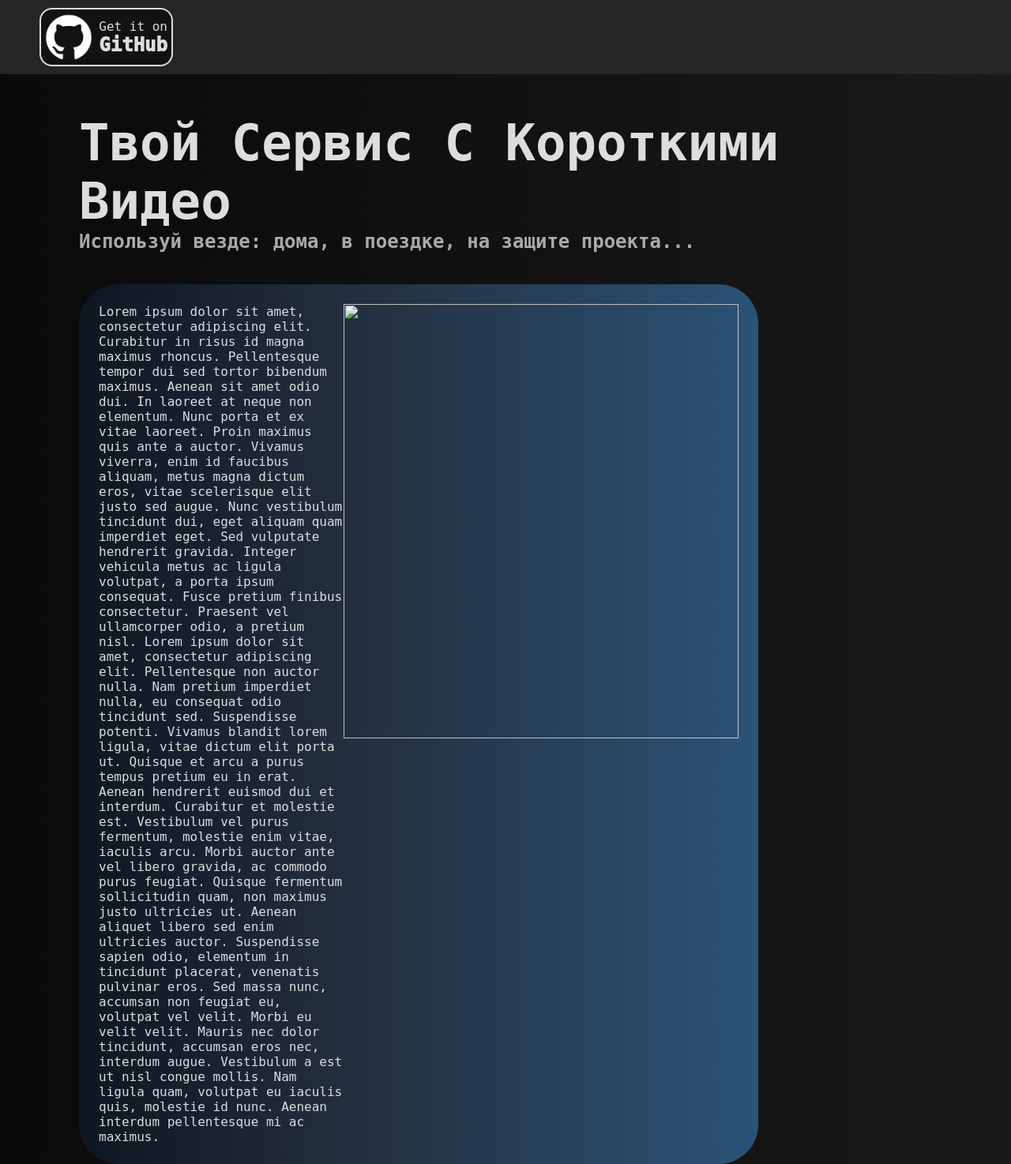
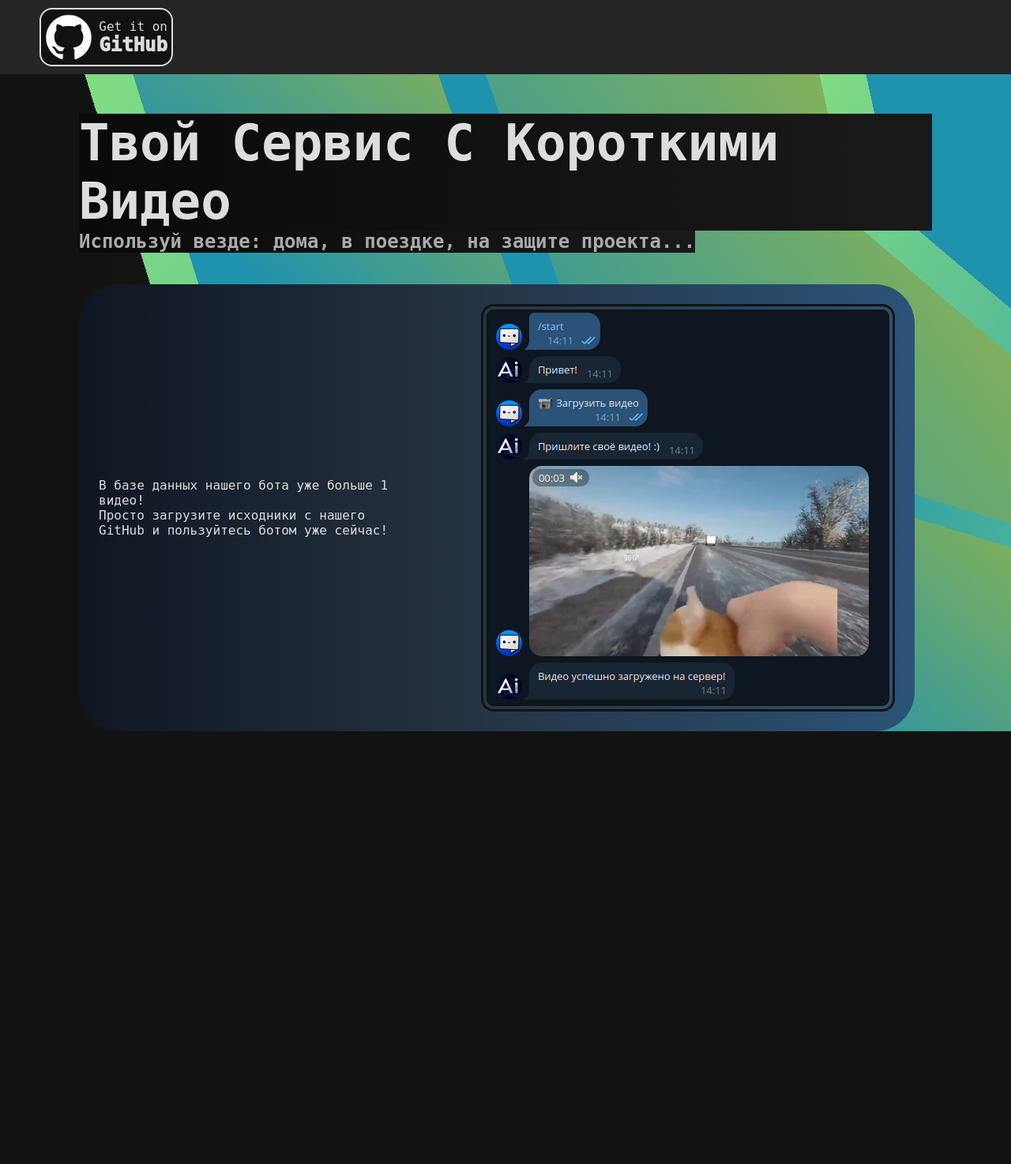
Before and after one commit to SMS-message/WEBProject, a Flask app: page / in a window 1280 px wide. Shown: the whole page at 79% size. After the commit the page ends 926 px from the top, so only its background shows below. Run offline with Flask 3, Linux system fonts and the light colour scheme; data comes from the database, SQL or seed files in the repository; both versions use the stored data as it was after the commit.

Commit message:
Работа над ботом: Бот может скачивать видео, Изменён дизайн сайта, Обновлено тз

```diff
--- a/site/index.html
+++ /dev/null
@@ -1,47 +0,0 @@
-<!DOCTYPE html>
-<html lang="en">
-<head>
-    <meta charset="UTF-8">
-    <link rel="shortcut icon" href="static/icons/favicon.ico" type="image/x-icon">
-    <link rel="stylesheet" href="static/css/style.css">
-    <title>Умное имя сайта</title>
-</head>
-<body>
-<div id="headerDiv">
-    <div id="gitHubDiv">
-        <img src="static/img/github_dark.png" alt="" width="60" height="60">
-        <div>
-            <p>Get it on</p>
-            <button id="gitHubBtn">GitHub</button>
-        </div>
-    </div>
-</div>
-<div id="mainBody">
-    <h1>Твой Сервис С Короткими Видео</h1>
-    <h2>Используй везде: дома, в поездке, на защите проекта...</h2>
-    <div id="descriptionDiv">
-        <div>
-            Lorem ipsum dolor sit amet, consectetur adipiscing elit. Curabitur in risus id magna maximus rhoncus.
-            Pellentesque tempor dui sed tortor bibendum maximus. Aenean sit amet odio dui. In laoreet at neque non
-            elementum. Nunc porta et ex vitae laoreet. Proin maximus quis ante a auctor. Vivamus viverra, enim id
-            faucibus aliquam, metus magna dictum eros, vitae scelerisque elit justo sed augue. Nunc vestibulum tincidunt
-            dui, eget aliquam quam imperdiet eget. Sed vulputate hendrerit gravida. Integer vehicula metus ac ligula
-            volutpat, a porta ipsum consequat. Fusce pretium finibus consectetur. Praesent vel ullamcorper odio, a
-            pretium nisl. Lorem ipsum dolor sit amet, consectetur adipiscing elit. Pellentesque non auctor nulla. Nam
-            pretium imperdiet nulla, eu consequat odio tincidunt sed. Suspendisse potenti.
-
-            Vivamus blandit lorem ligula, vitae dictum elit porta ut. Quisque et arcu a purus tempus pretium eu in erat.
-            Aenean hendrerit euismod dui et interdum. Curabitur et molestie est. Vestibulum vel purus fermentum,
-            molestie enim vitae, iaculis arcu. Morbi auctor ante vel libero gravida, ac commodo purus feugiat. Quisque
-            fermentum sollicitudin quam, non maximus justo ultricies ut. Aenean aliquet libero sed enim ultricies
-            auctor. Suspendisse sapien odio, elementum in tincidunt placerat, venenatis pulvinar eros. Sed massa nunc,
-            accumsan non feugiat eu, volutpat vel velit. Morbi eu velit velit. Mauris nec dolor tincidunt, accumsan eros
-            nec, interdum augue. Vestibulum a est ut nisl congue mollis. Nam ligula quam, volutpat eu iaculis quis,
-            molestie id nunc. Aenean interdum pellentesque mi ac maximus.
-        </div>
-        <img src="" alt="" width="" height="">
-    </div>
-</div>
-<script src="static/js/script.js"></script>
-</body>
-</html>
--- a/site/main.py
+++ b/site/main.py
@@ -1,14 +1,17 @@
-from flask import Flask
+import sqlite3
+
+from flask import Flask, render_template
 
 
 def main() -> None:
     app = Flask(__name__)
 
     @app.route("/")
+    @app.route("/index")
     def root() -> str:
-        with open("index.html", mode="r", encoding="utf-8") as html:
-            return html.read()
+        n = len(tuple(sqlite3.connect("../bot/db/VideoHoster.db").cursor().execute("SELECT ID FROM Videos;")))
 
+        return render_template("index.html", number_of_videos=n)
     app.run(port=1501, host="127.0.0.1")
 
 
--- a/site/static/css/style.css
+++ b/site/static/css/style.css
@@ -14,9 +14,10 @@
     font-display: swap;
 }
 
-
 body, html {
-    background: linear-gradient(90deg, rgba(10,10,10,1) 0%, rgba(25,25,25,1) 100%);
+    background-position: center;
+    background-repeat: no-repeat;
+    background: url("../img/bg.png");
 }
 
 #headerDiv {
@@ -56,6 +57,7 @@ body, html {
 
     border: none;
     background: none;
+    cursor: pointer;
 
     font-weight: 1000;
     font-size: 24px;
@@ -67,18 +69,23 @@ body, html {
 }
 
 #mainBody > h1 {
+    width: fit-content;
+    background: linear-gradient(90deg, rgba(10,10,10,1) 0%, rgba(25,25,25,1) 100%);
     font-size: 64px;
 }
 
 #mainBody > h2 {
+    width: fit-content;
+    background: linear-gradient(90deg, rgba(10,10,10,1) 0%, rgba(25,25,25,1) 100%);
     color: #AAAAAA;
 }
 
 #descriptionDiv {
-    width: 75%;
+    width: fit-content;
     display: flex;
     flex-direction: row;
     justify-content: space-between;
+    align-items: center;
     background: linear-gradient(90deg, rgba(14,22,33,1) 0%, rgba(36,47,61,1) 40%, rgba(43,83,120,1) 100%);
 
     border-radius: 50px;
@@ -87,8 +94,14 @@ body, html {
 }
 
 #descriptionDiv > img {
-    width: 500px;
-    height: 550px;
+    width: fit-content;
+    height: fit-content;
+
+    border: double 10px #121212;
+    border-radius: 16px;
+
+    margin-left: 100px;
+
 }
 
 #descriptionDiv > div {
--- /dev/null
+++ b/site/templates/index.html
@@ -0,0 +1,32 @@
+<!DOCTYPE html>
+<html lang="en">
+<head>
+    <meta charset="UTF-8">
+    <link rel="shortcut icon" href="static/icons/favicon.ico" type="image/x-icon">
+    <link rel="stylesheet" href="static/css/style.css">
+    <title>Умное имя сайта</title>
+</head>
+<body>
+<div id="headerDiv">
+    <div id="gitHubDiv">
+        <img src="static/img/github_dark.png" alt="" width="60" height="60">
+        <div>
+            <p>Get it on</p>
+            <button id="gitHubBtn">GitHub</button>
+        </div>
+    </div>
+</div>
+<div id="mainBody">
+    <h1>Твой Сервис С Короткими Видео</h1>
+    <h2>Используй везде: дома, в поездке, на защите проекта...</h2>
+    <div id="descriptionDiv">
+        <div>
+            <p>В базе данных нашего бота уже больше {{ number_of_videos }} видео!</p>
+            <p>Просто загрузите исходники с нашего GitHub и пользуйтесь ботом уже сейчас!</p>
+        </div>
+        <img src="static/img/bot_interaction.png" alt="Взаимодействие с ботом">
+    </div>
+</div>
+<script src="static/js/script.js"></script>
+</body>
+</html>
--- /dev/null
+++ b/sources/sources.txt
@@ -0,0 +1,2 @@
+Справка о работе с видео [Электронный ресурс] // https://core.telegram.org/bots/api#video (25.02.2025)
+Как загрузить видео с помощью бота [Электронный ресурс] // https://ru.stackoverflow.com/questions/1248119/telebot-%D0%B8-%D1%81%D0%BA%D0%B0%D1%87%D0%B0%D1%82%D1%8C-%D0%B2%D0%B8%D0%B4%D0%B5%D0%BE-%D0%B8%D0%B7-telegram (25.02.2025)
```
Also changed, not shown: bot/data/classes.py (+38 -7 lines), bot/data/functions.py (+7 -2 lines), materials/technical_specification.md (+1 -1 lines), bot/db/VideoHoster.db (added), materials/bot_interaction.png (added), materials/site_interface.png, site/static/img/bg.png (added), site/static/img/bot_interaction.png (added), 2 other files.
